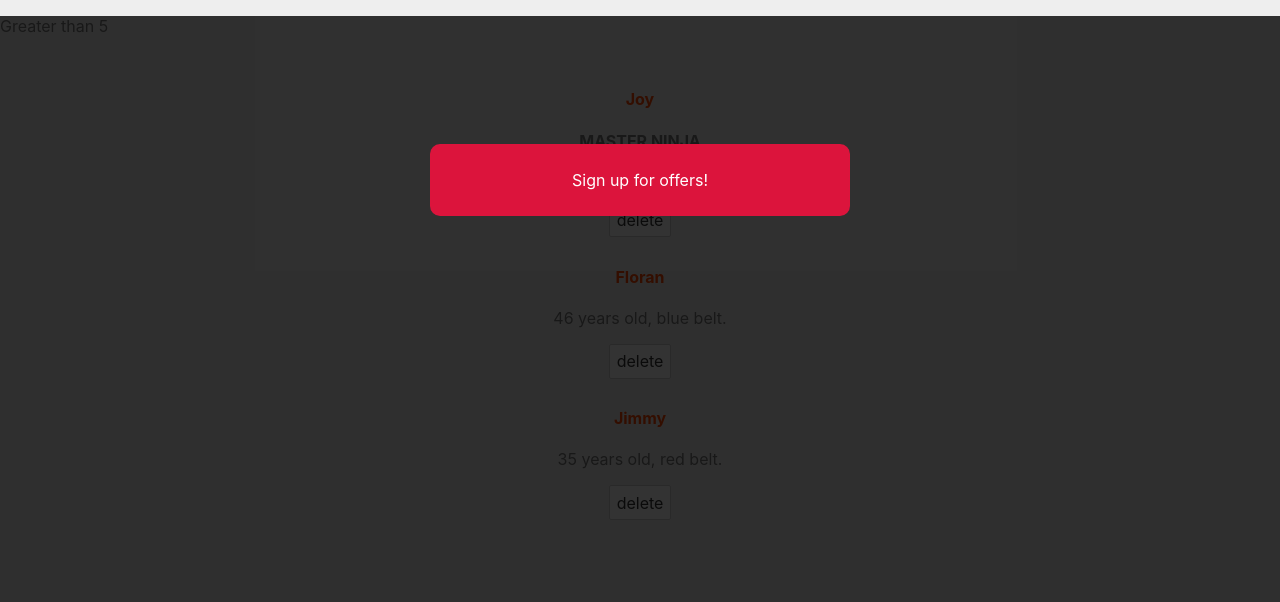
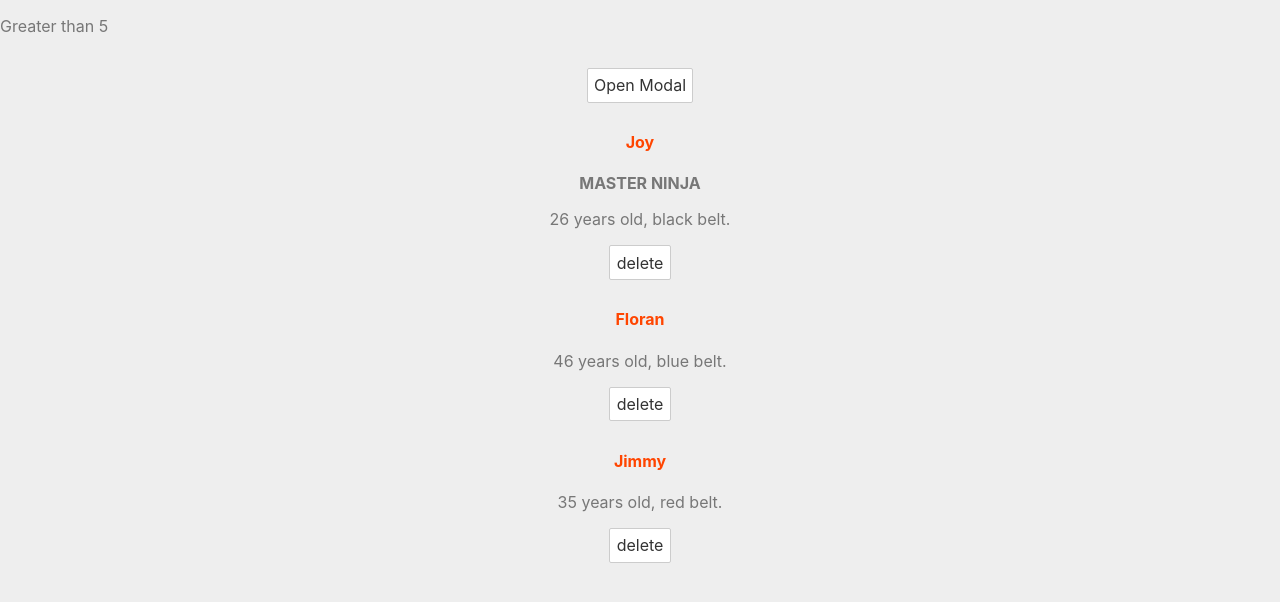
Before and after one commit to Ananyachy2001/Svelte_Tutorial, a Svelte app: page / in a window 1280 px wide. Shown: the top 602 px of the page. Built offline with nearby package versions, Linux system fonts and the light colour scheme.

Commit message:
event forwarding

```diff
--- a/src/App.svelte
+++ b/src/App.svelte
@@ -1,5 +1,6 @@
 <script>
   import Modal from './Modal.svelte';
+let showModal = false;
   let people = [
     { name: "Joy", beltColour: "black", age: 26, id: 1 },
     { name: "Floran", beltColour: "blue", age: 46, id: 2 },
@@ -11,9 +12,14 @@
     people = people.filter((person) => person.id != id); //reassign
   };
 
-  let num = 7;
+  const toggleModal = () =>{
+    showModal = !showModal;
+  }
+
+let num = 7;
 </script>
-<Modal />
+<!-- <Modal message="Hey, i'm a prop value" isPromo={true} /> -->
+<Modal message="Default 2 value"  showModal={showModal} on:click={toggleModal}/>
 {#if num > 20}
   <p>Greater than 20</p>
 {:else if num > 5}
@@ -23,6 +29,8 @@
 {/if}
 <main>
   <div>
+    <button on:click={toggleModal}>Open Modal</button>
+
     {#each people as person (person.id)}
       <div>
         <h4>{person.name}</h4>
--- a/src/Modal.svelte
+++ b/src/Modal.svelte
@@ -1,12 +1,13 @@
 <script>
-let showModal = true;
-let isPromo = true;
+export let message = "default value";
+export let showModal = false;
+export let isPromo = false;
 </script>
 
 {#if showModal}
-<div class="backdrop" class:promo={isPromo}>
+<div class="backdrop" class:promo={isPromo} on:click>
     <div class="modal">
-        <p>Sign up for offers!</p>
+        <p>{message}</p>
     </div>
 </div>
 {/if}
```
